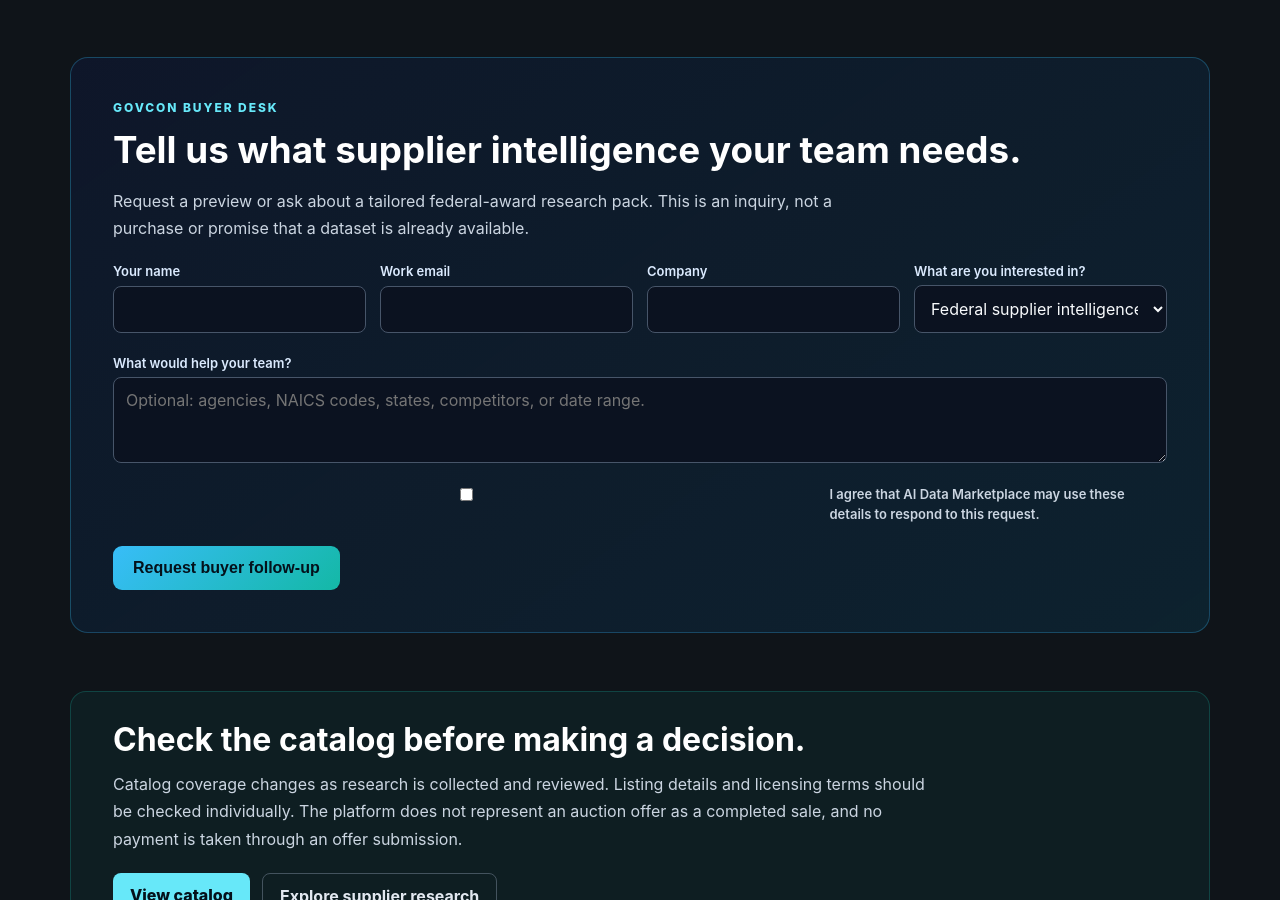
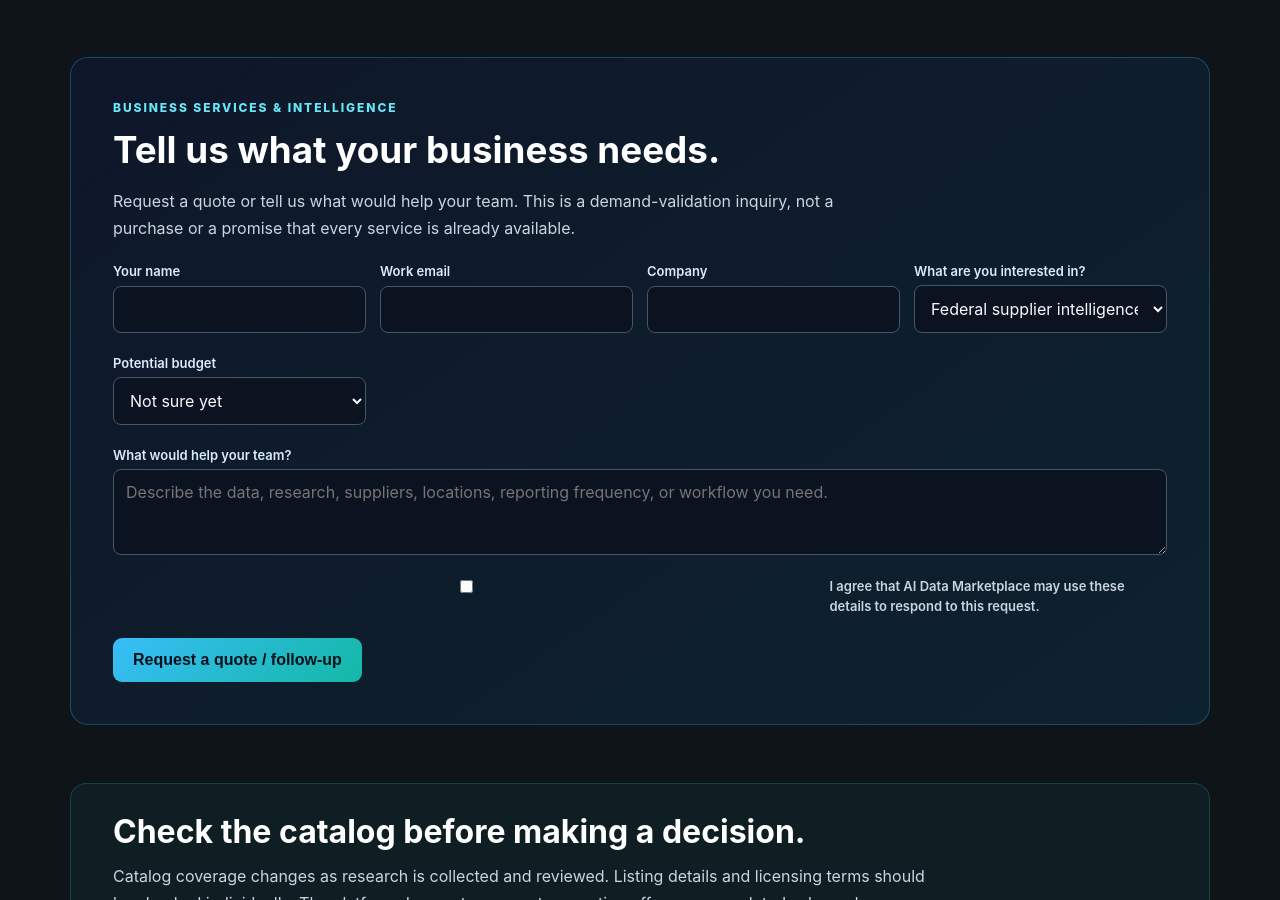
Before and after one commit to coffeyjessie996-ux/AiDataMarketplacefinal, a Next.js app in the folder apps/web/: page /for-businesses in a window 1280 px wide. Shown: the part 1714-2614 px from the top of the page. Built offline with nearby package versions, Linux system fonts and the light colour scheme; no server answers.

Commit message:
Expand buyer inquiry form to test all revenue offers and budgets

```diff
--- a/apps/web/app/for-businesses/buyer-inquiry-form.tsx
+++ b/apps/web/app/for-businesses/buyer-inquiry-form.tsx
@@ -22,6 +22,7 @@ export default function BuyerInquiryForm() {
       company: String(data.get('company') || ''),
       interest: String(data.get('interest') || ''),
       message: String(data.get('message') || ''),
+      budgetRange: String(data.get('budgetRange') || 'not-sure'),
       consent: data.get('consent') === 'on',
       website: String(data.get('website') || ''),
     };
@@ -46,9 +47,9 @@ export default function BuyerInquiryForm() {
 
   return (
     <section id="buyer-inquiry" style={{ marginTop: 58, padding: 'clamp(20px, 4vw, 42px)', border: '1px solid rgba(56,189,248,.28)', borderRadius: 18, background: 'linear-gradient(145deg, rgba(15,23,42,.96), rgba(13,36,49,.9))' }}>
-      <p style={{ color: '#67e8f9', fontSize: 12, fontWeight: 800, letterSpacing: '.16em', marginTop: 0 }}>GOVCON BUYER DESK</p>
-      <h2 style={{ color: '#fff', fontSize: 'clamp(1.7rem, 3vw, 2.3rem)', margin: '8px 0 12px' }}>Tell us what supplier intelligence your team needs.</h2>
-      <p style={{ color: '#cbd5e1', lineHeight: 1.65, maxWidth: 760 }}>Request a preview or ask about a tailored federal-award research pack. This is an inquiry, not a purchase or promise that a dataset is already available.</p>
+      <p style={{ color: '#67e8f9', fontSize: 12, fontWeight: 800, letterSpacing: '.16em', marginTop: 0 }}>BUSINESS SERVICES & INTELLIGENCE</p>
+      <h2 style={{ color: '#fff', fontSize: 'clamp(1.7rem, 3vw, 2.3rem)', margin: '8px 0 12px' }}>Tell us what your business needs.</h2>
+      <p style={{ color: '#cbd5e1', lineHeight: 1.65, maxWidth: 760 }}>Request a quote or tell us what would help your team. This is a demand-validation inquiry, not a purchase or a promise that every service is already available.</p>
       <form onSubmit={submit} style={{ display: 'grid', gridTemplateColumns: 'repeat(auto-fit, minmax(220px, 1fr))', gap: 14, marginTop: 22 }}>
         <label style={{ display: 'grid', gap: 6, color: '#dbeafe', fontSize: 13 }}>Your name<input name="name" required minLength={2} maxLength={100} autoComplete="name" style={fieldStyle} /></label>
         <label style={{ display: 'grid', gap: 6, color: '#dbeafe', fontSize: 13 }}>Work email<input name="email" type="email" required maxLength={254} autoComplete="email" style={fieldStyle} /></label>
@@ -58,14 +59,31 @@ export default function BuyerInquiryForm() {
             <option value="supplier-intelligence">Federal supplier intelligence</option>
             <option value="engineering-awards">Engineering services awards (NAICS 541330)</option>
             <option value="agency-trends">Agency and competitor award trends</option>
-            <option value="custom-research">Custom GovCon research</option>
+            <option value="custom-research">Custom business / market research</option>
+            <option value="supplier-monitoring">Supplier and competitor monitoring</option>
+            <option value="data-cleaning">Data cleaning and enrichment</option>
+            <option value="rfp-intelligence">RFP and contract opportunity intelligence</option>
+            <option value="business-reports">Industry and business reports</option>
+            <option value="data-api">Business data API access</option>
+            <option value="workflow-automation">Business workflow automation</option>
+            <option value="white-label-intelligence">White-label research and reports</option>
           </select>
         </label>
-        <label style={{ display: 'grid', gap: 6, color: '#dbeafe', fontSize: 13, gridColumn: '1 / -1' }}>What would help your team? <textarea name="message" rows={3} maxLength={1500} placeholder="Optional: agencies, NAICS codes, states, competitors, or date range." style={{ ...fieldStyle, resize: 'vertical' }} /></label>
+        <label style={{ display: 'grid', gap: 6, color: '#dbeafe', fontSize: 13 }}>Potential budget
+          <select name="budgetRange" defaultValue="not-sure" style={fieldStyle}>
+            <option value="not-sure">Not sure yet</option>
+            <option value="under-25">Under $25</option>
+            <option value="25-49">$25–$49</option>
+            <option value="50-99">$50–$99</option>
+            <option value="100-249">$100–$249</option>
+            <option value="250-plus">$250+</option>
+          </select>
+        </label>
+        <label style={{ display: 'grid', gap: 6, color: '#dbeafe', fontSize: 13, gridColumn: '1 / -1' }}>What would help your team? <textarea name="message" rows={3} maxLength={1500} placeholder="Describe the data, research, suppliers, locations, reporting frequency, or workflow you need." style={{ ...fieldStyle, resize: 'vertical' }} /></label>
         <label aria-hidden="true" style={{ position: 'absolute', left: '-10000px', width: 1, height: 1, overflow: 'hidden' }}>Leave this field empty<input name="website" tabIndex={-1} autoComplete="off" /></label>
         <label style={{ display: 'flex', gap: 10, alignItems: 'flex-start', color: '#cbd5e1', fontSize: 13, lineHeight: 1.5, gridColumn: '1 / -1' }}><input name="consent" type="checkbox" required style={{ marginTop: 3 }} />I agree that AI Data Marketplace may use these details to respond to this request.</label>
         <div style={{ gridColumn: '1 / -1', display: 'flex', alignItems: 'center', gap: 14, flexWrap: 'wrap' }}>
-          <button type="submit" disabled={busy} style={{ padding: '13px 20px', borderRadius: 9, background: busy ? '#475569' : 'linear-gradient(135deg,#38bdf8,#14b8a6)', color: '#04111b', fontWeight: 800, border: 0, cursor: busy ? 'wait' : 'pointer' }}>{busy ? 'Sending…' : 'Request buyer follow-up'}</button>
+          <button type="submit" disabled={busy} style={{ padding: '13px 20px', borderRadius: 9, background: busy ? '#475569' : 'linear-gradient(135deg,#38bdf8,#14b8a6)', color: '#04111b', fontWeight: 800, border: 0, cursor: busy ? 'wait' : 'pointer' }}>{busy ? 'Sending…' : 'Request a quote / follow-up'}</button>
           <span role="status" style={{ color: '#86efac', fontSize: 13 }}>{message}</span>
           {error && <span role="alert" style={{ color: '#fca5a5', fontSize: 13 }}>{error}</span>}
         </div>
```
